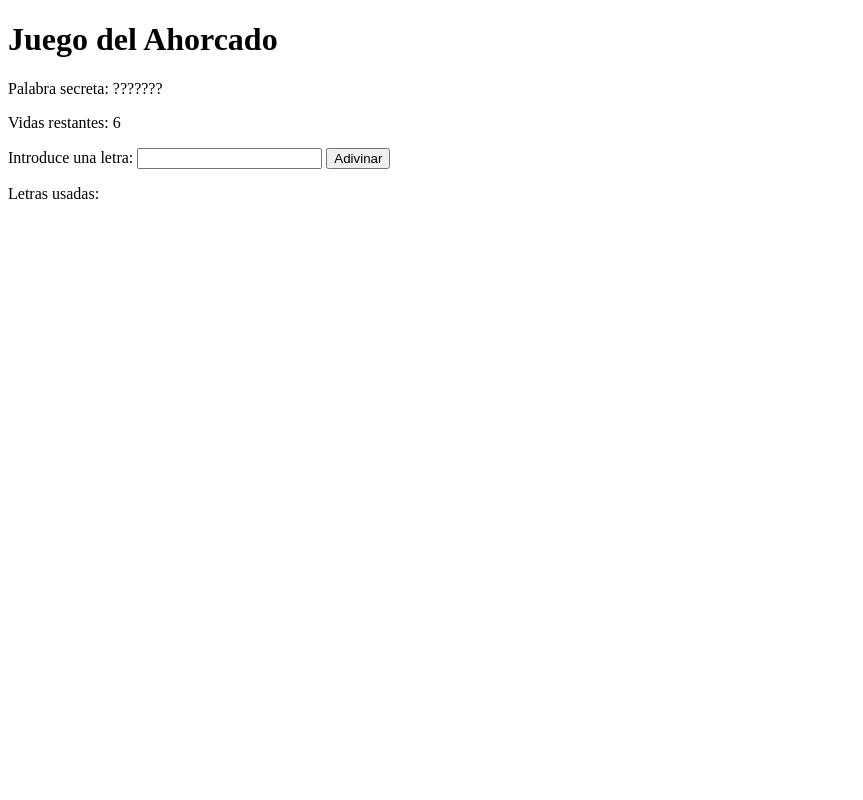
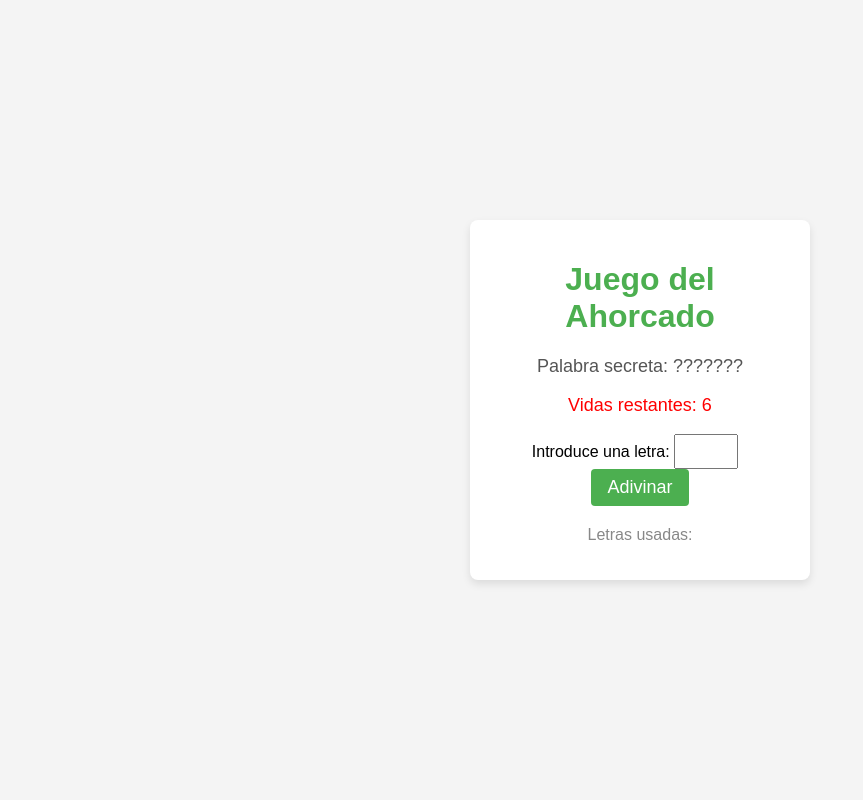
Before and after one commit to seentry/AE1, a PHP site: page / in a window 1280 px wide. Shown: the whole page, without its empty margins (0-863 px from the left). Run offline with PHP 8.4, Linux system fonts and the light colour scheme.

Commit message:
Agregar archivo de estilos CSS y vincularlo al index.php

```diff
--- a/index.php
+++ b/index.php
@@ -55,16 +55,19 @@ if ($_SESSION['letras_acertadas'] == $_SESSION['palabra']) {
 <head>
     <meta charset="UTF-8">
     <title>Ahorcado</title>
+    <link rel="stylesheet" href="styles.css">
 </head>
 <body>
+    <div class="container">
         <h1>Juego del Ahorcado</h1>
         <p>Palabra secreta: <?php echo $_SESSION['letras_acertadas']; ?></p>
-    <p>Vidas restantes: <?php echo $_SESSION['vidas']; ?></p>
+        <p class="vidas">Vidas restantes: <?php echo $_SESSION['vidas']; ?></p>
         <form method="post">
             <label for="letra">Introduce una letra:</label>
             <input type="text" name="letra" id="letra" maxlength="1" required>
             <button type="submit">Adivinar</button>
         </form>
-    <p>Letras usadas: <?php echo implode(', ', $_SESSION['letras_usadas']); ?></p>
+        <p class="used-letters">Letras usadas: <?php echo implode(', ', $_SESSION['letras_usadas']); ?></p>
+    </div>
 </body>
 </html>
--- /dev/null
+++ b/styles.css
@@ -0,0 +1,67 @@
+
+body {
+    font-family: 'Arial', sans-serif;
+    background-color: #f4f4f4;
+    margin: 0;
+    padding: 0;
+    display: flex;
+    justify-content: center;
+    align-items: center;
+    height: 100vh;
+}
+
+.container {
+    background-color: white;
+    padding: 20px;
+    border-radius: 8px;
+    box-shadow: 0 4px 8px rgba(0, 0, 0, 0.1);
+    width: 300px;
+    text-align: center;
+}
+
+h1 {
+    color: #4CAF50;
+}
+
+p {
+    font-size: 18px;
+    color: #555;
+}
+
+form {
+    margin: 10px 0;
+}
+
+input[type="text"] {
+    padding: 5px;
+    font-size: 18px;
+    text-align: center;
+    width: 50px;
+    margin-right: 10px;
+}
+
+button {
+    padding: 8px 16px;
+    font-size: 18px;
+    background-color: #4CAF50;
+    color: white;
+    border: none;
+    cursor: pointer;
+    border-radius: 4px;
+    transition: background-color 0.3s;
+}
+
+button:hover {
+    background-color: #45a049;
+}
+
+p.used-letters {
+    margin-top: 20px;
+    font-size: 16px;
+    color: #888;
+}
+
+p.vidas {
+    font-size: 18px;
+    color: red;
+}
```
Lines whose indentation alone changed are shown as unchanged.
